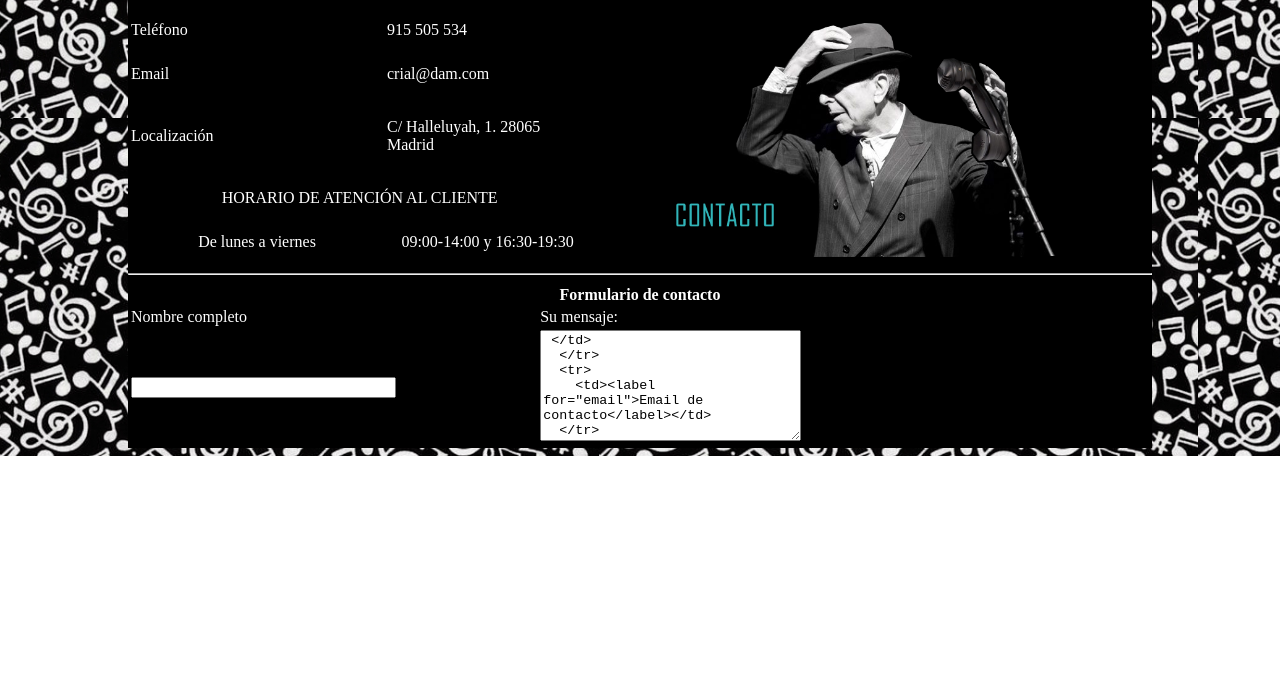
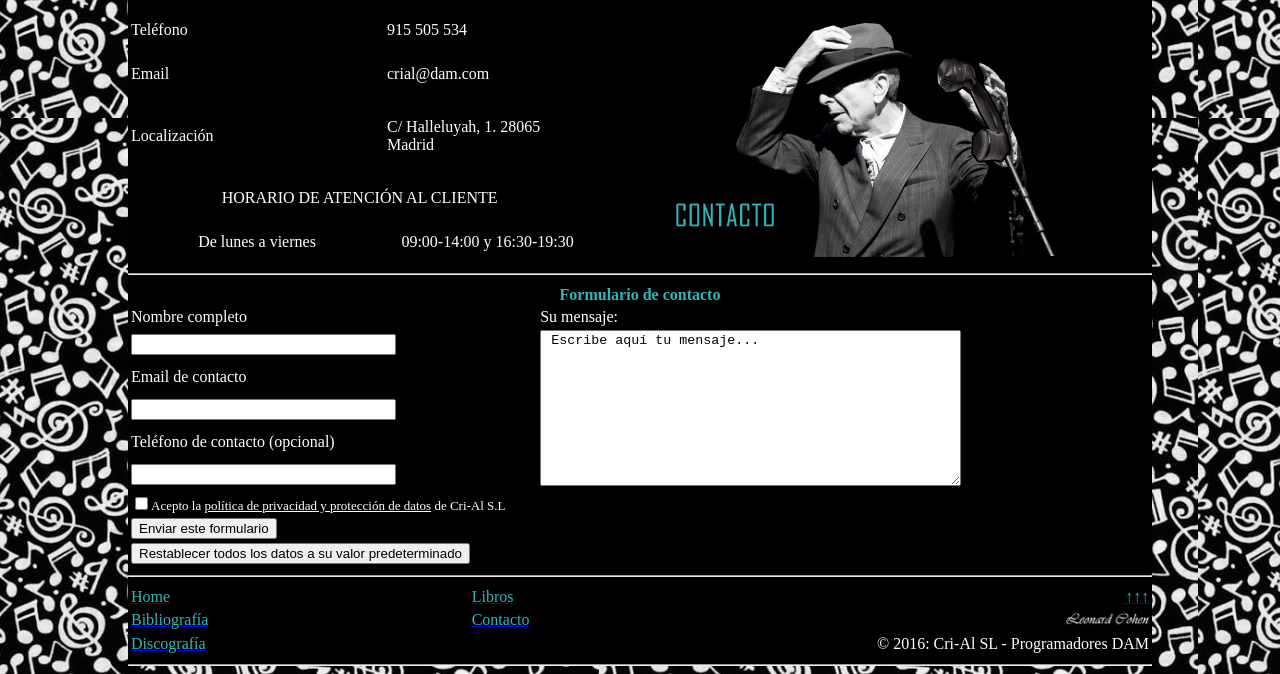
Before and after one commit to cristiandln/leonard_cohen, a plain HTML site: page contacto.html in a window 1280 px wide. Shown: the part 466-1140 px from the top of the page. Before the commit the page ends 922 px from the top, so only its background shows below. Drawn offline with Linux system fonts and the light colour scheme.

Commit message:
fintrabajocasa

```diff
--- a/contacto.html
+++ b/contacto.html
@@ -14,10 +14,10 @@
 <!-- Botones menu  -->
     <table width="100%">
         <tr>
-        <td width="50%">
+        <td width="40%">
         <IMG width="30%" SRC="images/firmaleonard.png" alt="Firma Leonard"/>
         </td>
-        <td width="50%">
+        <td width="40%">
         <strong>
             &nbsp;/&nbsp;
             <a href="index.html" ><font color="#31b5b9">HOME</font></a>
@@ -39,7 +39,7 @@
 <!-- Contacto -->
 <table>
   <tr>
-    <th colspan="3"><h1>Contacta con nosotros</h1></th>
+      <th colspan="3"><h1><font color="#31b5b9">Contacta con nosotros</font></h1></th>
   </tr>
   <tr>
     <td width="25%">Tel&eacute;fono</td>
@@ -65,17 +65,20 @@
 <hr>
 <!-- Fin Contacto -->
 <!-- Formulario inicio-->
+<form method="get" action="">
 <table width="100%">
   <tr>
-    <th colspan="2">Formulario de contacto</th>
+      <th colspan="2"><font color="#31b5b9">Formulario de contacto</font></th>
   </tr>
   <tr>
     <td ><label for="nombre">Nombre completo</label></td>
     <td><label for="message">Su mensaje:</label></td>
   </tr>
   <tr>
-    <td><input type="text" name="nombrecompleto" id="nombrecompleto" size="30"/></td>
-    <td rowspan="5" width="60%"> <textarea id="message" class="input" name="message" rows="7" cols="30"/> </td>
+    <td><input type="text" name="nombrecompleto" id="nombrecompleto" size="30"/>
+      </td>
+      <td rowspan="5" width="60%"> <textarea id="message" class="input" name="message" rows="10" cols="50" > Escribe aqu&iacute; tu mensaje...</textarea>
+      </td>
   </tr>
   <tr>
     <td><label for="email">Email de contacto</label></td>
@@ -90,12 +93,17 @@
     <td><input id="telefono" class="input" name="telefono" type="text" value="" size="30" /></td>
   </tr>
   <tr>
-    <td colspan="2"><input type="checkbox" name="terminos" value="terminos"> Acepto la <u>pol&iacute;tica de privacidad y protecci&oacute;n de datos</u> de Crial S.L</td>
+      <td colspan="2"> <input type="checkbox" name="terminos" value="terminos"><font size="2">Acepto la <u>política de privacidad y protección de datos</u> de Cri-Al S.L</font></td>
   </tr>
   <tr>
-    <td colspan="2"></td>
+    <td colspan="2"><input type="submit" value="Enviar este formulario" /></td>
+  </tr>
+    <tr>
+    <td colspan="2"><input type="reset"
+value="Restablecer todos los datos a su valor predeterminado" /></td>
   </tr>
 </table>
+</form>
 <!-- Formulario fin-->
 <!-- Pie de p&aacute;gina -->
 <hr>
```
Lines whose indentation alone changed are shown as unchanged.
